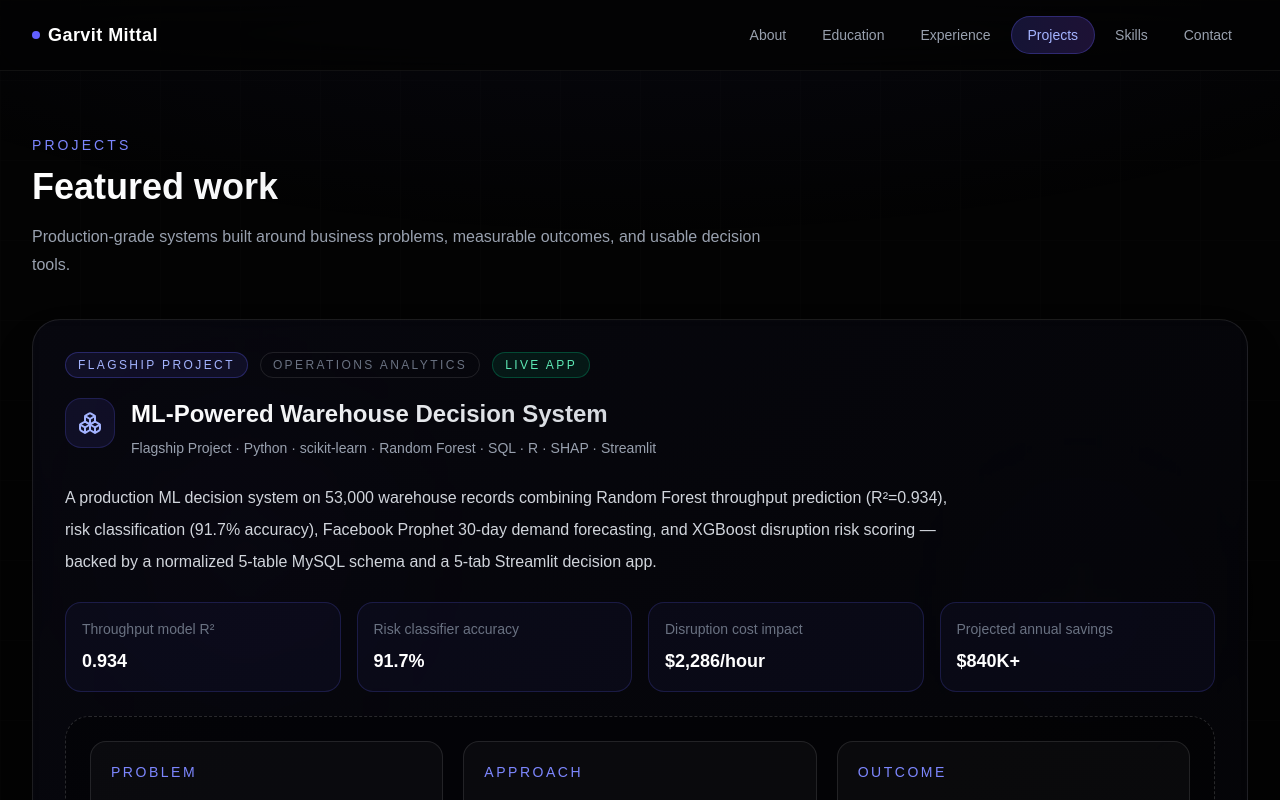
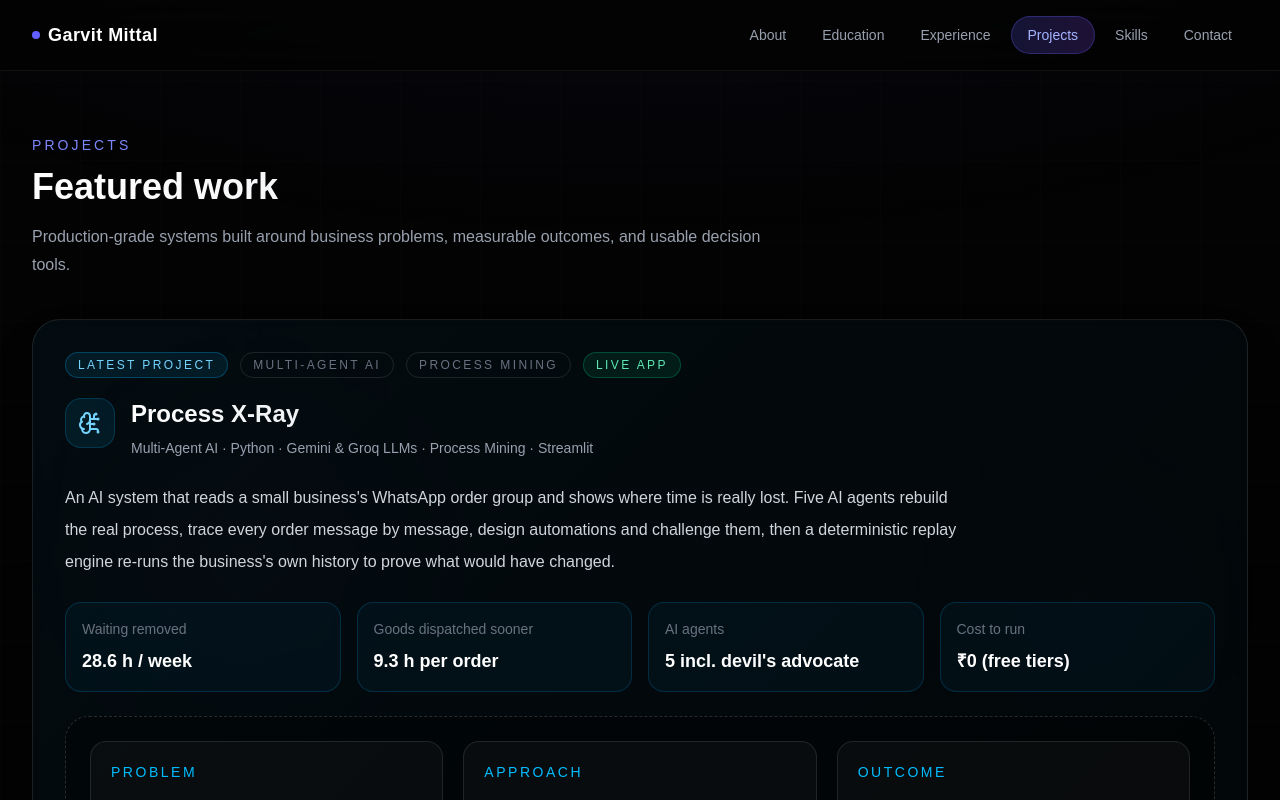
Before and after one commit to garvit-mittal04/garvit-portfolio, a Next.js app: page / in a window 1280 px wide. Both pictures are taken after a click on the button "Projects". Shown: the top 800 px of the page. Built offline with nearby package versions, Linux system fonts and the light colour scheme.

Commit message:
Add Process X-Ray project, AI skills, and cool colour palette

```diff
--- a/app/page.tsx
+++ b/app/page.tsx
@@ -143,6 +143,29 @@ const fpaProject = {
   liveApp: "https://fpa-ai-agent-garvit.streamlit.app",
 };
 
+const processXrayProject = {
+  title: "Process X-Ray",
+  subtitle: "Multi-Agent AI · Python · Gemini & Groq LLMs · Process Mining · Streamlit",
+  description:
+    "An AI system that reads a small business's WhatsApp order group and shows where time is really lost. Five AI agents rebuild the real process, trace every order message by message, design automations and challenge them, then a deterministic replay engine re-runs the business's own history to prove what would have changed.",
+  highlights: [
+    { label: "Waiting removed", value: "28.6 h / week" },
+    { label: "Goods dispatched sooner", value: "9.3 h per order" },
+    { label: "AI agents", value: "5 incl. devil's advocate" },
+    { label: "Cost to run", value: "₹0 (free tiers)" },
+  ],
+  bullets: [
+    "Built a 5-agent LLM pipeline (Mapper, Event-log Tracer, Analyst, Recommender, Devil's Advocate) that turns an unstructured, Hinglish WhatsApp export into a structured event log, tracing 32 interleaved orders across 536 messages.",
+    "Designed a counterfactual replay engine that re-runs real order timelines with automation rules applied, measuring waits in working hours instead of estimating savings with formulas.",
+    "Caught an AI failure where the model claimed 237 h/week of savings by 'speeding up' customer payments; replaced prompt instructions with code-enforced guardrails so only waits an automation controls can be shortened.",
+    "Engineered a free-tier resilience layer: Gemini → Groq fallback chain with per-minute vs daily quota cooldowns, adaptive token budgets, chunked processing of long chats, and per-visitor key isolation.",
+    "Built privacy in from the start: participant, customer, phone and email masking before any AI call, in-memory processing with no storage, and AI-generated flowcharts rendered in a sandboxed frame.",
+    "Shipped a Streamlit app with a custom ledger-inspired design, instant demo mode, one-click sample analysis, Word report export, and a known-answer test suite (8/8 checks) validating the pipeline against ground truth.",
+  ],
+  github: "https://github.com/garvit-mittal04/process-xray",
+  liveApp: "https://process-xray.streamlit.app",
+};
+
 const projectData = [
   {
     icon: <LineChart size={22} />,
@@ -192,6 +215,7 @@ const skillsData = {
     "SQL (Joins, CTEs, Window Functions, Stored Procedures)", "Python (Pandas, NumPy, Scikit-learn)",
     "R", "Excel (PivotTables, Power Query, VBA)", "Power Automate", "ETL & Data Cleaning",
     "Facebook Prophet", "SHAP Explainability",
+    "LLM Agents (Gemini, Groq)", "Prompt Engineering", "Process Mining",
   ],
   "BI & Visualization": [
     "Power BI (DAX)", "Tableau", "KPI Dashboards", "Data Storytelling",
@@ -564,6 +588,7 @@ function ExperienceSection() {
 }
 
 function ProjectsSection() {
+  const { ref: ref0, isInView: inView0 } = useScrollReveal();
   const { ref: ref1, isInView: inView1 } = useScrollReveal();
   const { ref: ref2, isInView: inView2 } = useScrollReveal();
   const { ref: ref3, isInView: inView3 } = useScrollReveal();
@@ -575,6 +600,108 @@ function ProjectsSection() {
         title="Featured work"
         subtitle="Production-grade systems built around business problems, measurable outcomes, and usable decision tools."
       />
+
+      {/* ── Process X-Ray (latest) ── */}
+      <motion.div
+        ref={ref0}
+        initial={{ opacity: 0, y: 28 }}
+        animate={inView0 ? { opacity: 1, y: 0 } : {}}
+        transition={{ duration: 0.6 }}
+        className="mb-8"
+      >
+        <TiltCard className="rounded-[28px] border border-white/10 bg-white/[0.03] backdrop-blur-sm shadow-2xl"
+          style={{ background: "linear-gradient(135deg, rgba(14,165,233,0.06) 0%, rgba(0,0,0,0.5) 100%)" } as React.CSSProperties}>
+          <div className="p-8">
+            <div className="flex flex-wrap items-center gap-3 text-xs uppercase tracking-[0.2em] text-gray-500">
+              <span className="rounded-full border border-sky-500/30 bg-sky-500/10 px-3 py-1 text-sky-300">Latest Project</span>
+              <span className="rounded-full border border-white/10 px-3 py-1">Multi-Agent AI</span>
+              <span className="rounded-full border border-white/10 px-3 py-1">Process Mining</span>
+              <span className="rounded-full border border-emerald-500/30 bg-emerald-500/10 px-3 py-1 text-emerald-300">Live App</span>
+            </div>
+            <div className="mt-5 flex items-start gap-4">
+              <div className="rounded-2xl border border-sky-500/20 bg-sky-500/10 p-3 text-sky-300" aria-hidden="true">
+                <BrainCircuit size={24} />
+              </div>
+              <div>
+                <h3 className="text-2xl font-semibold bg-gradient-to-r from-white to-gray-300 bg-clip-text text-transparent">
+                  {processXrayProject.title}
+                </h3>
+                <p className="mt-2 text-sm text-gray-400">{processXrayProject.subtitle}</p>
+              </div>
+            </div>
+            <p className="mt-6 max-w-4xl text-base leading-8 text-gray-300">{processXrayProject.description}</p>
+
+            <div className="mt-6 grid gap-4 md:grid-cols-2 xl:grid-cols-4">
+              {processXrayProject.highlights.map((item) => (
+                <div key={item.label}
+                  className="rounded-2xl border border-sky-500/20 bg-sky-500/5 p-4 transition hover:border-sky-500/40 hover:bg-sky-500/10">
+                  <p className="text-sm text-gray-500">{item.label}</p>
+                  <p className="mt-2 text-lg font-semibold text-white">{item.value}</p>
+                </div>
+              ))}
+            </div>
+
+            <div className="mt-6 rounded-[24px] border border-dashed border-white/15 bg-black/30 p-6">
+              <div className="grid gap-5 md:grid-cols-3">
+                {[
+                  { label: "Problem", text: "Millions of Indian small businesses run operations on WhatsApp, not ERPs. Orders wait on stock replies, approvals and chasers, but the delays are buried in hundreds of messages, and ERP-based process-mining tools can't read a group chat." },
+                  { label: "Approach", text: "Five LLM agents rebuild the process and trace every order through the interleaved chat. Deterministic code measures waits in working hours, enforces guardrails on what can be sped up, and replays the real history with the approved automations." },
+                  { label: "Outcome", text: "On a two-month, 32-order sample: 28.6 h of waiting removed per week, goods dispatched 9.3 working hours sooner, 18 reminder messages avoided. Live, free, private, and needs no sign-up or API key." },
+                ].map((block) => (
+                  <div key={block.label} className="rounded-2xl border border-white/10 bg-white/[0.03] p-5">
+                    <p className="text-sm uppercase tracking-[0.18em] text-sky-400">{block.label}</p>
+                    <p className="mt-3 leading-7 text-gray-300">{block.text}</p>
+                  </div>
+                ))}
+              </div>
+            </div>
+
+            <div className="mt-6 overflow-hidden rounded-[24px] border border-white/10">
+              <img src="/process-xray.png"
+                alt="Process X-Ray: an order's journey today versus with automations, replayed from real chat history"
+                className="w-full" />
+            </div>
+
+            <div className="mt-6 grid gap-4 md:grid-cols-2">
+              {processXrayProject.bullets.map((bullet, index) => (
+                <div key={index}
+                  className="rounded-2xl border border-white/10 bg-black/30 p-4 transition hover:border-sky-500/20 hover:bg-sky-500/5">
+                  <p className="leading-7 text-gray-300">{bullet}</p>
+                </div>
+              ))}
+            </div>
+
+            <div className="mt-6 rounded-[24px] border border-white/10 bg-black/30 p-6">
+              <p className="text-sm uppercase tracking-[0.18em] text-sky-400">Key Differentiators</p>
+              <div className="mt-4 grid gap-3 md:grid-cols-3">
+                {[
+                  "Replays the business's real history instead of estimating savings with formulas",
+                  "Code-enforced guardrails: the AI proposes, the code measures",
+                  "Reads WhatsApp, the data India's MSMEs actually have",
+                ].map((text) => (
+                  <div key={text} className="flex gap-3 rounded-2xl border border-sky-500/20 bg-sky-500/5 p-4 text-gray-300">
+                    <ShieldCheck size={16} className="shrink-0 mt-0.5 text-sky-400" />
+                    {text}
+                  </div>
+                ))}
+              </div>
+            </div>
+
+            <div className="mt-8 flex flex-wrap gap-4">
+              <a href={processXrayProject.liveApp} target="_blank" rel="noreferrer"
+                className="group inline-flex items-center gap-2 rounded-2xl bg-gradient-to-r from-sky-500 to-blue-500 px-5 py-3 font-medium text-white shadow-lg shadow-sky-500/25 transition hover:scale-[1.02] hover:shadow-sky-500/40">
+                <Globe size={16} aria-hidden="true" />
+                Launch Live App
+                <ArrowRight size={14} className="transition-transform group-hover:translate-x-1" />
+              </a>
+              <a href={processXrayProject.github} target="_blank" rel="noreferrer"
+                className="inline-flex items-center gap-2 rounded-2xl border border-white/15 px-5 py-3 font-medium text-gray-200 transition hover:bg-white/10">
+                <ExternalLink size={16} aria-hidden="true" /> View Code
+              </a>
+            </div>
+          </div>
+        </TiltCard>
+      </motion.div>
 
       {/* ── Warehouse Flagship ── */}
       <motion.div
@@ -829,7 +956,7 @@ function SkillsSection() {
         className="mt-6 rounded-[24px] border border-white/10 bg-white/[0.03] p-6 backdrop-blur-sm"
       >
         <div className="flex items-center gap-3">
-          <div className="rounded-2xl border border-amber-500/20 bg-amber-500/10 p-3 text-amber-300" aria-hidden="true">
+          <div className="rounded-2xl border border-violet-500/20 bg-violet-500/10 p-3 text-violet-300" aria-hidden="true">
             <Award size={22} />
           </div>
           <h3 className="text-xl font-semibold">Certifications</h3>
@@ -837,8 +964,8 @@ function SkillsSection() {
         <div className="mt-5 grid gap-3 md:grid-cols-2">
           {certifications.map((cert) => (
             <div key={cert}
-              className="flex items-center gap-3 rounded-2xl border border-white/10 bg-black/30 p-4 text-gray-300 transition hover:border-amber-500/20 hover:bg-amber-500/5">
-              <Zap size={14} className="shrink-0 text-amber-400" />
+              className="flex items-center gap-3 rounded-2xl border border-white/10 bg-black/30 p-4 text-gray-300 transition hover:border-violet-500/20 hover:bg-violet-500/5">
+              <Zap size={14} className="shrink-0 text-violet-400" />
               {cert}
             </div>
           ))}
```
Also changed, not shown: public/process-xray.png (added), 1 other file (tests, documents, lock files or other folders).
